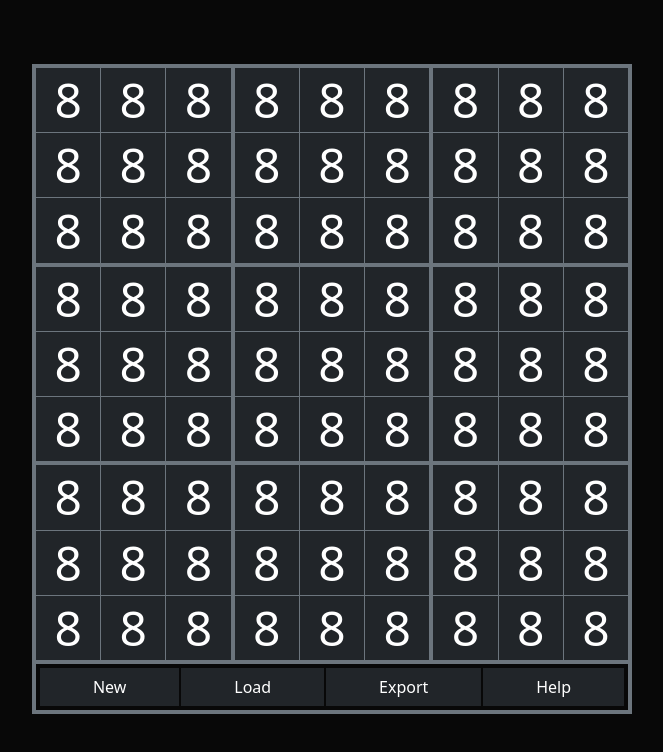
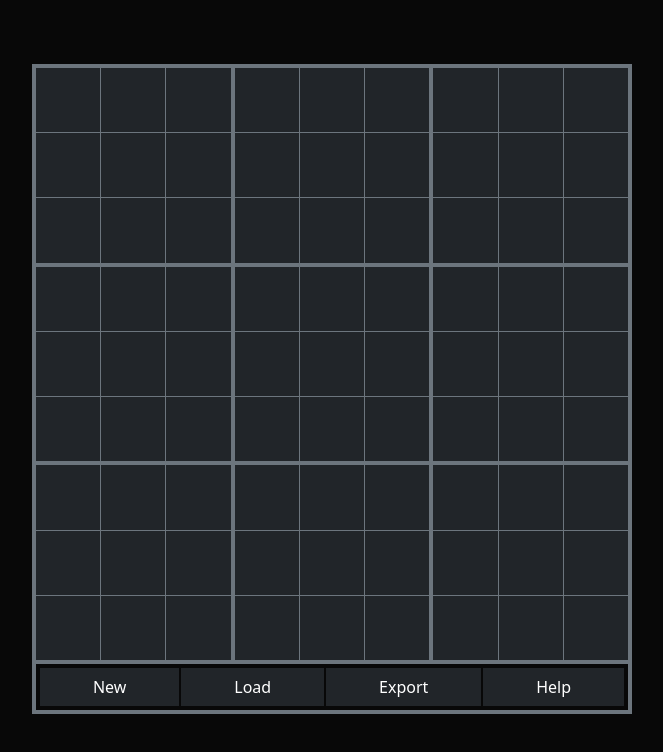
Before and after one commit to sky3947/sudoku, an Angular app: page / in a window 1280 px wide. Shown: the top 752 px of the page, without its empty margins (308-971 px from the left). Built offline with nearby package versions, Linux system fonts and the light colour scheme.

Commit message:
Added Notes

```diff
--- a/src/app/app.component.html
+++ b/src/app/app.component.html
@@ -1,4 +1,4 @@
-<div class="container p-0">
+<div class="container user-select-none p-0">
   <div class="w-100 border border-secondary border-end-0 border-bottom-0" style="border-top-width: 4px !important; border-left-width: 4px !important;">
     <app-board></app-board>
   </div>
--- a/src/app/board/board.component.html
+++ b/src/app/board/board.component.html
@@ -7,6 +7,3 @@
 <app-row class="row border border-secondary border-top-0 border-start-0 border-end-0" [row]="6"></app-row>
 <app-row class="row border border-secondary border-top-0 border-start-0 border-end-0" [row]="7"></app-row>
 <app-row class="row border border-secondary border-top-0 border-start-0 border-end-0" [row]="8"></app-row>
-<!-- <div id="sudoku-row-1">
-    <div class="sudoku-cell"><button (mouseover)="test()"></button></div>
-  </div> -->
--- a/src/app/cell.ts
+++ b/src/app/cell.ts
@@ -1,8 +1,43 @@
+/**
+ * The Notes interface stores which numbers the player thinks a certain cell
+ * could have.
+ */
+ export interface Notes {
+  one: boolean;
+  two: boolean;
+  thr: boolean;
+  fou: boolean;
+  fiv: boolean;
+  six: boolean;
+  sev: boolean;
+  eig: boolean;
+  nin: boolean;
+}
+
+export const DEFAULT_NOTES: Notes = {
+  one: false,
+  two: false,
+  thr: false,
+  fou: false,
+  fiv: false,
+  six: false,
+  sev: false,
+  eig: false,
+  nin: false,
+}
+
+/**
+ * The Cell interface stores information about a cell in a sudoku puzzle. A
+ * Cell has a row and a column to represent its position. A Cell has a concrete
+ * bool to represent whether or not the value was given. The Notes represents
+ * which numbers the player has noted down in the cell.
+ */
 export interface Cell {
   row: number;
   col: number;
   value: number;
   concrete: boolean;
+  notes: Notes;
 }
 
 export const DEFAULT_CELL: Cell = {
@@ -10,4 +45,5 @@ export const DEFAULT_CELL: Cell = {
   col: -1,
   value: 0,
   concrete: true,
+  notes: DEFAULT_NOTES,
 }
--- a/src/app/cell/cell.component.css
+++ b/src/app/cell/cell.component.css
@@ -1,12 +1,23 @@
+.row {
+  margin: auto;
+}
+
 div.cell {
+  color: gray;
+}
+
+div.value {
   font-size: 3em;
-  color: gray;
 }
 
 div.concrete {
   color: white;
 }
 
+div.notes {
+  font-size: .75em;
+}
+
 div.selected {
   border: 2px solid skyblue;
 }
--- a/src/app/cell/cell.component.html
+++ b/src/app/cell/cell.component.html
@@ -1 +1,22 @@
-<div class="cell bg-dark user-select-none d-flex justify-content-center align-items-center" [ngClass]="{'concrete': this.concrete, 'selected': this.isSelected()}" (mouseover)="changeCell()">{{value}}</div>
+<div class="cell bg-dark" (mouseover)="changeCell()">
+  <div *ngIf="value <= 0" class="notes">
+    <div class="row">
+      <div class="col p-0 d-flex justify-content-center align-items-center ratio ratio-1x1">{{ notes.one ? 1 : '' }}</div>
+      <div class="col p-0 d-flex justify-content-center align-items-center ratio ratio-1x1">{{ notes.two ? 2 : '' }}</div>
+      <div class="col p-0 d-flex justify-content-center align-items-center ratio ratio-1x1">{{ notes.thr ? 3 : '' }}</div>
+    </div>
+    <div class="row">
+      <div class="col p-0 d-flex justify-content-center align-items-center ratio ratio-1x1">{{ notes.fou ? 4 : '' }}</div>
+      <div class="col p-0 d-flex justify-content-center align-items-center ratio ratio-1x1">{{ notes.fiv ? 5 : '' }}</div>
+      <div class="col p-0 d-flex justify-content-center align-items-center ratio ratio-1x1">{{ notes.six ? 6 : '' }}</div>
+    </div>
+    <div class="row">
+      <div class="col p-0 d-flex justify-content-center align-items-center ratio ratio-1x1">{{ notes.sev ? 7 : '' }}</div>
+      <div class="col p-0 d-flex justify-content-center align-items-center ratio ratio-1x1">{{ notes.eig ? 8 : '' }}</div>
+      <div class="col p-0 d-flex justify-content-center align-items-center ratio ratio-1x1">{{ notes.nin ? 9 : '' }}</div>
+    </div>
+  </div>
+  <div class="value w-100 h-100 d-flex justify-content-center align-items-center" [ngClass]="{'concrete': concrete, 'selected': isSelected()}" style="margin-top: -100%;">
+    {{ value > 0 ? value : '' }}
+  </div>
+</div>
--- a/src/app/cell/cell.component.ts
+++ b/src/app/cell/cell.component.ts
@@ -1,5 +1,5 @@
 import { Component, Input, OnInit } from '@angular/core';
-import { DEFAULT_CELL } from '../cell';
+import { DEFAULT_CELL, DEFAULT_NOTES, Notes } from '../cell';
 import { CellService } from '../cell.service';
 
 @Component({
@@ -11,7 +11,8 @@ export class CellComponent implements OnInit {
   @Input() row: number = 0;
   @Input() col: number = 0;
   @Input() concrete: boolean = true;
-  value: number = 8;
+  @Input() notes: Notes = DEFAULT_NOTES;
+  value: number = 0;
 
   constructor(private cellService: CellService) { }
 
@@ -24,6 +25,7 @@ export class CellComponent implements OnInit {
         col: this.col,
         value: this.value,
         concrete: this.concrete,
+        notes: this.notes,
       }
     );
   }
--- a/src/app/row/row.component.html
+++ b/src/app/row/row.component.html
@@ -1,9 +1,9 @@
-<app-cell class="col p-0 border border-secondary border-top-0 border-bottom-0 border-start-0 ratio ratio-1x1" [row]="this.row" [col]="0" [concrete]="true"></app-cell>
-<app-cell class="col p-0 border border-secondary border-top-0 border-bottom-0 border-start-0 ratio ratio-1x1" [row]="this.row" [col]="1" [concrete]="true"></app-cell>
-<app-cell class="col p-0 border border-secondary border-top-0 border-bottom-0 border-start-0 ratio ratio-1x1" [row]="this.row" [col]="2" [concrete]="true"></app-cell>
-<app-cell class="col p-0 border border-secondary border-top-0 border-bottom-0 border-start-0 ratio ratio-1x1" [row]="this.row" [col]="3" [concrete]="true"></app-cell>
-<app-cell class="col p-0 border border-secondary border-top-0 border-bottom-0 border-start-0 ratio ratio-1x1" [row]="this.row" [col]="4" [concrete]="true"></app-cell>
-<app-cell class="col p-0 border border-secondary border-top-0 border-bottom-0 border-start-0 ratio ratio-1x1" [row]="this.row" [col]="5" [concrete]="true"></app-cell>
-<app-cell class="col p-0 border border-secondary border-top-0 border-bottom-0 border-start-0 ratio ratio-1x1" [row]="this.row" [col]="6" [concrete]="true"></app-cell>
-<app-cell class="col p-0 border border-secondary border-top-0 border-bottom-0 border-start-0 ratio ratio-1x1" [row]="this.row" [col]="7" [concrete]="true"></app-cell>
-<app-cell class="col p-0 border border-secondary border-top-0 border-bottom-0 border-start-0 ratio ratio-1x1" [row]="this.row" [col]="8" [concrete]="true"></app-cell>
+<app-cell class="col p-0 border border-secondary border-top-0 border-bottom-0 border-start-0 ratio ratio-1x1" [row]="this.row" [col]="0"></app-cell>
+<app-cell class="col p-0 border border-secondary border-top-0 border-bottom-0 border-start-0 ratio ratio-1x1" [row]="this.row" [col]="1"></app-cell>
+<app-cell class="col p-0 border border-secondary border-top-0 border-bottom-0 border-start-0 ratio ratio-1x1" [row]="this.row" [col]="2"></app-cell>
+<app-cell class="col p-0 border border-secondary border-top-0 border-bottom-0 border-start-0 ratio ratio-1x1" [row]="this.row" [col]="3"></app-cell>
+<app-cell class="col p-0 border border-secondary border-top-0 border-bottom-0 border-start-0 ratio ratio-1x1" [row]="this.row" [col]="4"></app-cell>
+<app-cell class="col p-0 border border-secondary border-top-0 border-bottom-0 border-start-0 ratio ratio-1x1" [row]="this.row" [col]="5"></app-cell>
+<app-cell class="col p-0 border border-secondary border-top-0 border-bottom-0 border-start-0 ratio ratio-1x1" [row]="this.row" [col]="6"></app-cell>
+<app-cell class="col p-0 border border-secondary border-top-0 border-bottom-0 border-start-0 ratio ratio-1x1" [row]="this.row" [col]="7"></app-cell>
+<app-cell class="col p-0 border border-secondary border-top-0 border-bottom-0 border-start-0 ratio ratio-1x1" [row]="this.row" [col]="8"></app-cell>
```
